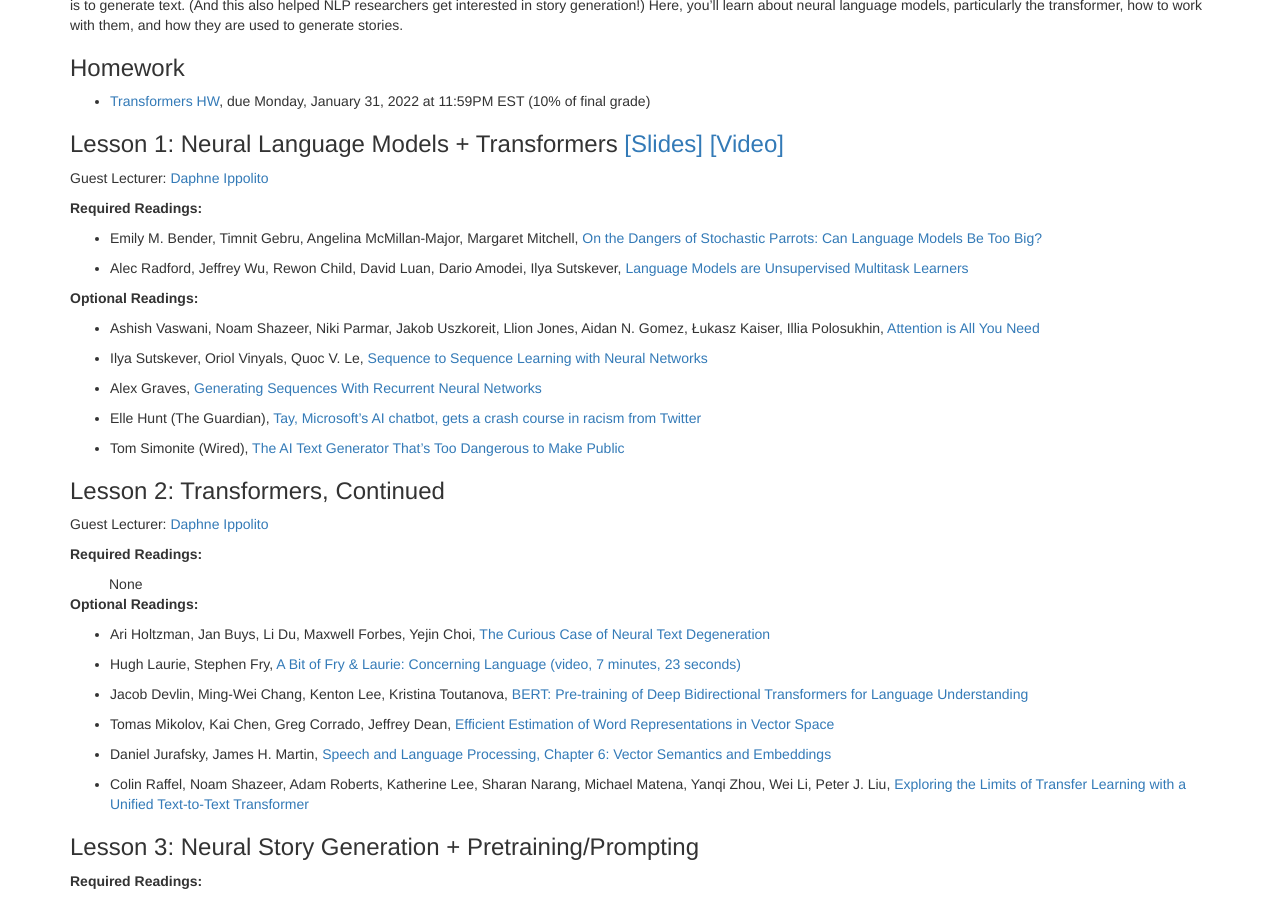
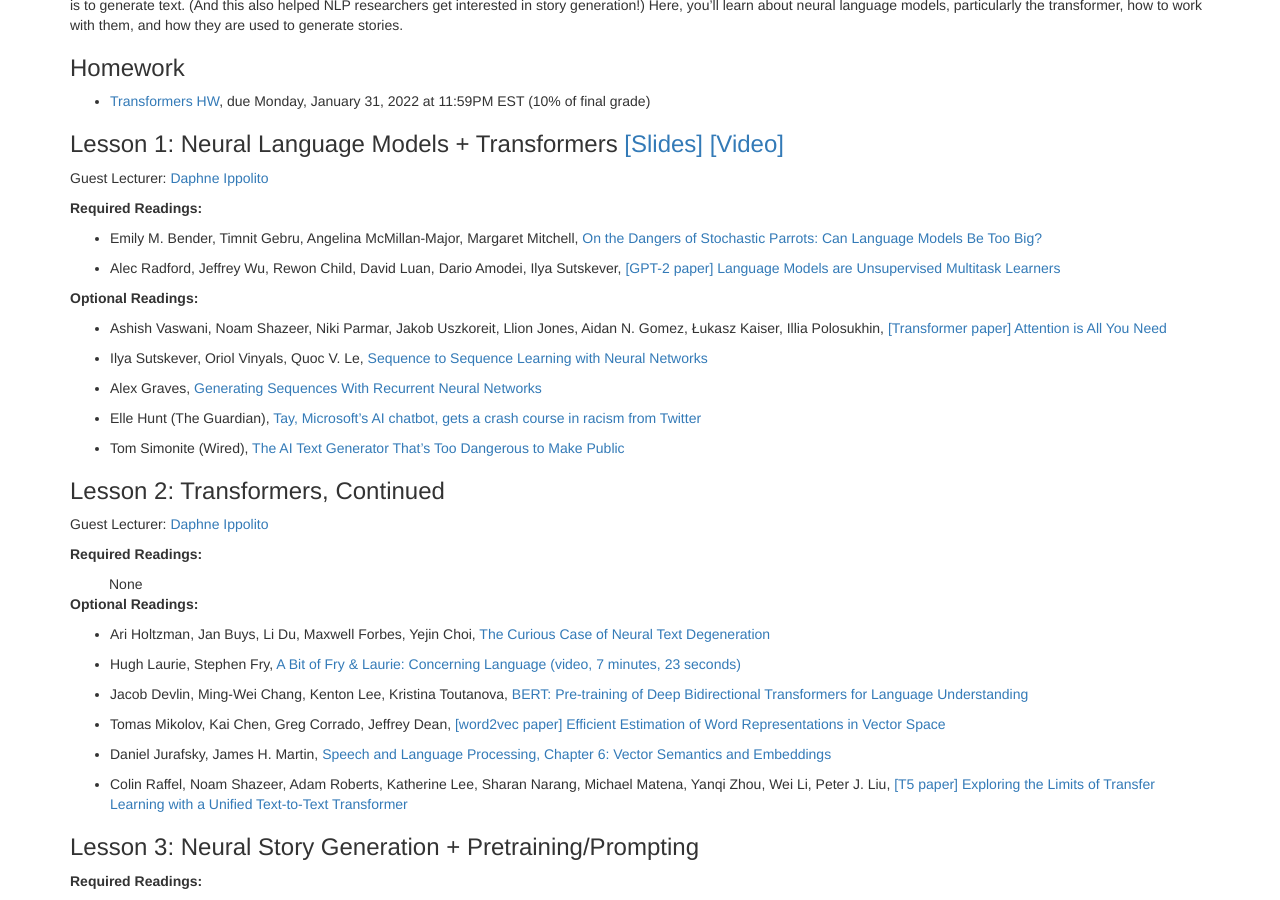
Before and after one commit to interactive-fiction-class/interactive-fiction-class.github.io, a Jekyll site: the page built from modules.md, in a window 1280 px wide and 900 px high, scrolled down 779 px. Built offline with Jekyll 4.4.1, drawn with Linux system fonts in a browser that asks for light colours; nearby versions of some CDN libraries; a script that is not in the unit is left out.

Commit message:
Update modules.yaml

```diff
--- a/_data/modules.yaml
+++ b/_data/modules.yaml
@@ -65,12 +65,12 @@
           url: https://dl.acm.org/doi/10.1145/3442188.3445922
           authors: Emily M. Bender, Timnit Gebru, Angelina McMillan-Major, Margaret Mitchell
         -
-          title: "Language Models are Unsupervised Multitask Learners"
+          title: "[GPT-2 paper] Language Models are Unsupervised Multitask Learners"
           url: https://cdn.openai.com/better-language-models/language_models_are_unsupervised_multitask_learners.pdf
           authors: Alec Radford, Jeffrey Wu, Rewon Child, David Luan, Dario Amodei, Ilya Sutskever
       optional:
         -
-          title: "Attention is All You Need"
+          title: "[Transformer paper] Attention is All You Need"
           url: https://papers.neurips.cc/paper/2017/file/3f5ee243547dee91fbd053c1c4a845aa-Paper.pdf
           authors: Ashish Vaswani, Noam Shazeer, Niki Parmar, Jakob Uszkoreit, Llion Jones, Aidan N. Gomez, Łukasz Kaiser, Illia Polosukhin
         -
@@ -110,7 +110,7 @@
           authors: Jacob Devlin, Ming-Wei Chang, Kenton Lee, Kristina Toutanova
           url: https://aclanthology.org/N19-1423/
         -
-          title: "Efficient Estimation of Word Representations in Vector Space"
+          title: "[word2vec paper] Efficient Estimation of Word Representations in Vector Space"
           authors: Tomas Mikolov, Kai Chen, Greg Corrado, Jeffrey Dean
           url: https://arxiv.org/abs/1301.3781
         -
@@ -118,7 +118,7 @@
           url: https://web.stanford.edu/~jurafsky/slp3/6.pdf
           authors: Daniel Jurafsky, James H. Martin
         -
-          title: "Exploring the Limits of Transfer Learning with a Unified Text-to-Text Transformer"
+          title: "[T5 paper] Exploring the Limits of Transfer Learning with a Unified Text-to-Text Transformer"
           url: https://arxiv.org/abs/1910.10683
           authors: Colin Raffel, Noam Shazeer, Adam Roberts, Katherine Lee, Sharan Narang, Michael Matena, Yanqi Zhou, Wei Li, Peter J. Liu
     -
```
